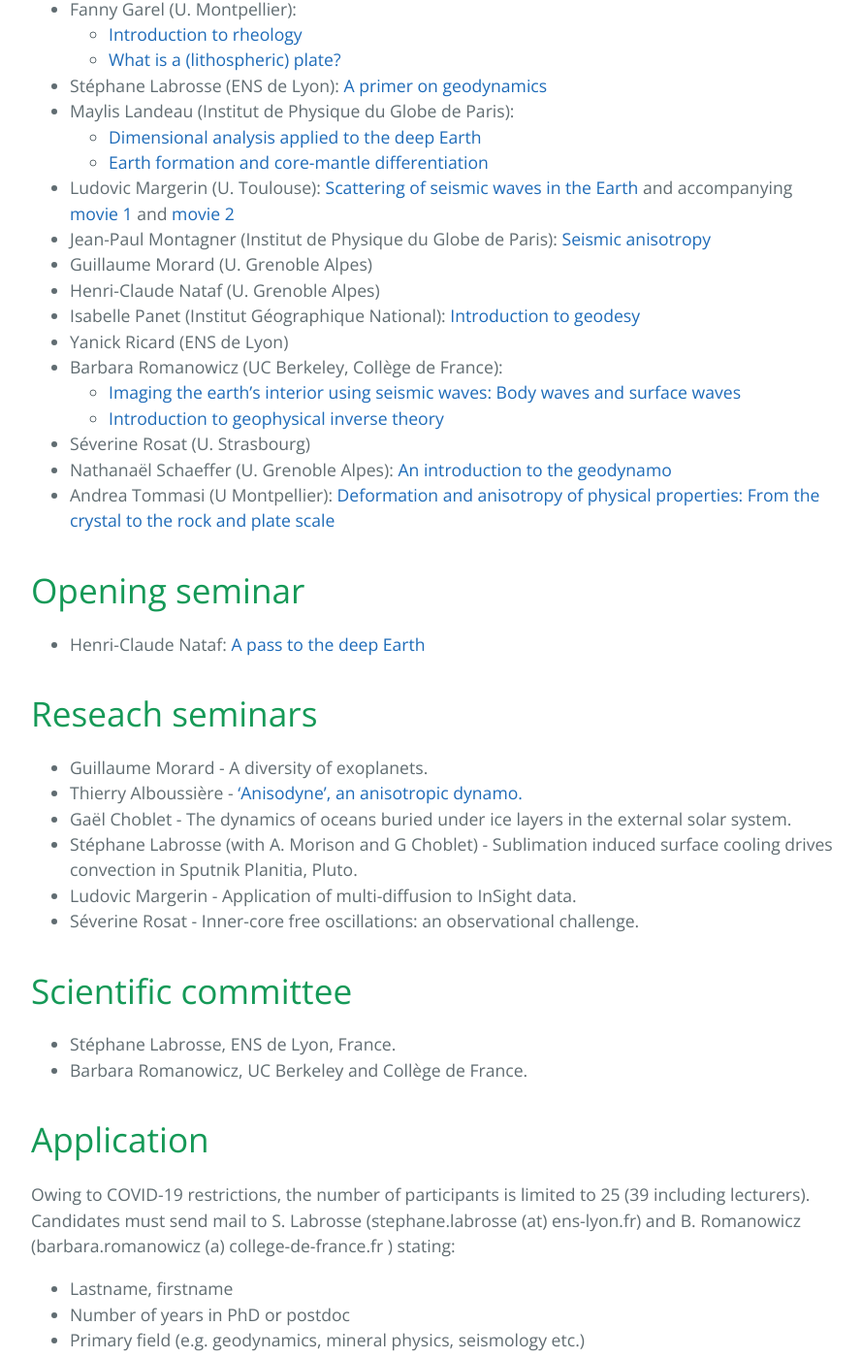
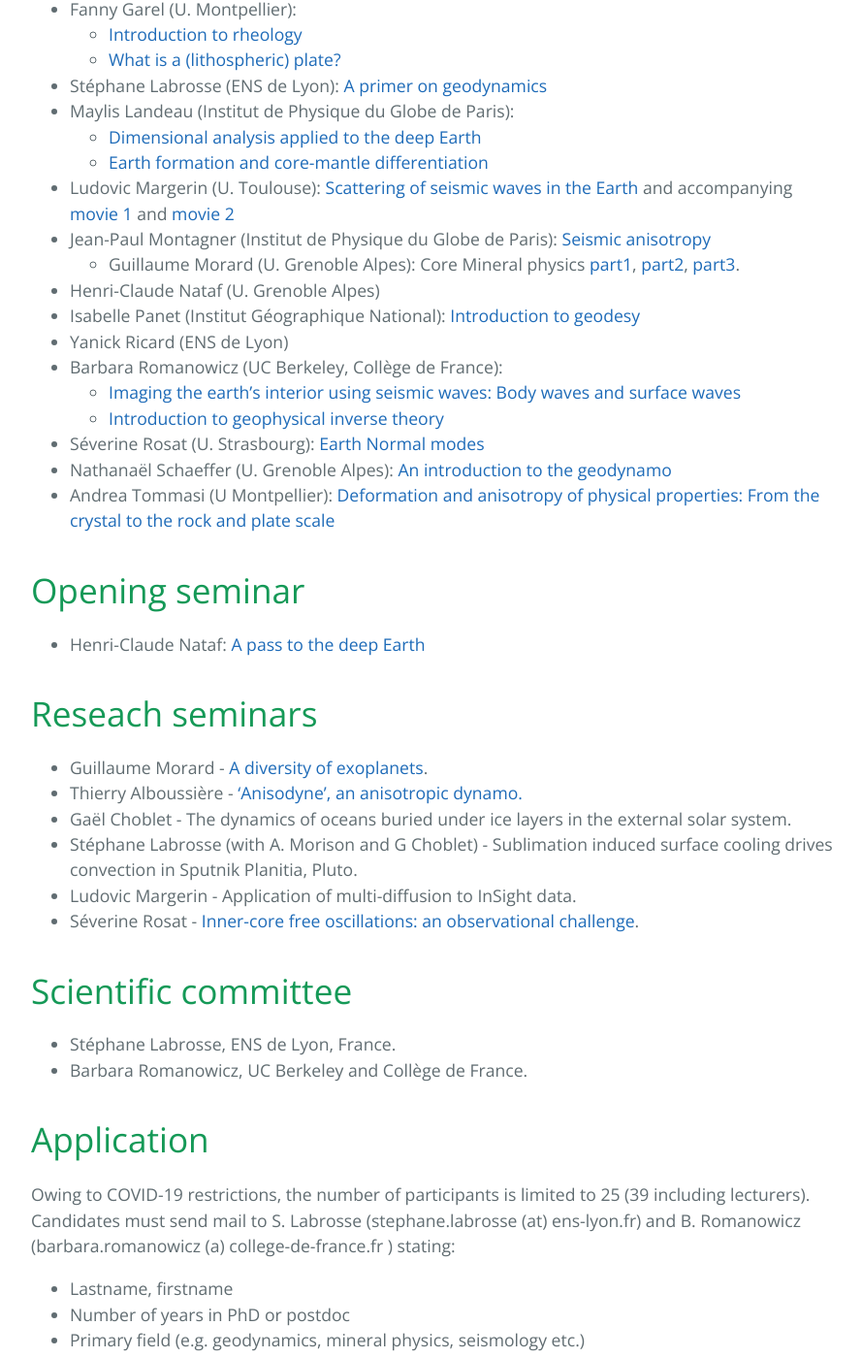
Before and after one commit to GeophysicsHouches2021/GeophysicsHouches2021.github.io, a Jekyll site: the page built from index.md, in a window 1280 px wide and 1400 px high, scrolled down 1372 px. Shown: the whole window at 97% size, without its empty margins (192-1081 px from the left). Built offline with Jekyll 4.4.1, drawn with Linux system fonts in a browser that asks for light colours.

Commit message:
adds Severine's and Guillaume's lectures

```diff
--- a/index.md
+++ b/index.md
@@ -51,14 +51,17 @@ organised.
   and accompanying [movie 1](http://perso.ens-lyon.fr/stephane.labrosse/Lectures/Margerin_volcano_Ksc.mp4) and [movie 2](http://perso.ens-lyon.fr/stephane.labrosse/Lectures/Margerin_volcano_Ktt.mp4)
 * Jean-Paul Montagner (Institut de Physique du Globe de Paris):
   [Seismic anisotropy](http://perso.ens-lyon.fr/stephane.labrosse/Lectures/210709Houches-Montagner.pdf)
-* Guillaume Morard (U. Grenoble Alpes)
+  * Guillaume Morard (U. Grenoble Alpes): Core Mineral physics
+    [part1](http://perso.ens-lyon.fr/stephane.labrosse/Lectures/Morard_Cours_HP_Tools.pdf),
+    [part2](http://perso.ens-lyon.fr/stephane.labrosse/Lectures/Morard_Cours-diagnostics.pdf),
+	[part3](http://perso.ens-lyon.fr/stephane.labrosse/Lectures/Morard_Cours-Core.pdf).
 * Henri-Claude Nataf (U. Grenoble Alpes)
 * Isabelle Panet (Institut Géographique National): [Introduction to geodesy](http://perso.ens-lyon.fr/stephane.labrosse/Lectures/Cours_Intro_Geodesie.pdf)
 * Yanick Ricard (ENS de Lyon)
 * Barbara Romanowicz (UC Berkeley, Collège de France):
   * [Imaging the earth’s interior using seismic waves: Body waves and surface waves](http://perso.ens-lyon.fr/stephane.labrosse/Lectures/romanowicz-sismo1.pdf)
   * [Introduction to geophysical inverse theory](http://perso.ens-lyon.fr/stephane.labrosse/Lectures/romanowicz-inverse-final.pdf)
-* Séverine Rosat (U. Strasbourg)
+* Séverine Rosat (U. Strasbourg): [Earth Normal modes](http://perso.ens-lyon.fr/stephane.labrosse/Lectures/Rosat_modes-propres_light.pdf)
 * Nathanaël Schaeffer (U. Grenoble Alpes): [An introduction to the geodynamo](http://perso.ens-lyon.fr/stephane.labrosse/Lectures/geodynamo_houches2021.pdf)
 * Andrea Tommasi (U Montpellier): [Deformation and anisotropy of physical properties:
 From the crystal to the rock and plate scale](http://perso.ens-lyon.fr/stephane.labrosse/Lectures/2021-Tommasi-Deformation&Anisotropy.pdf)
@@ -68,13 +71,13 @@ From the crystal to the rock and plate scale](http://perso.ens-lyon.fr/stephane.
 
 # Reseach seminars
 
-* Guillaume Morard - A diversity of exoplanets.
+* Guillaume Morard - [A diversity of exoplanets](http://perso.ens-lyon.fr/stephane.labrosse/Lectures/Morard_Exoplanets-Depot-2.pdf).
 * Thierry Alboussière - ['Anisodyne', an anisotropic dynamo.](http://perso.ens-lyon.fr/stephane.labrosse/Lectures/Anisodyne.pdf)
 * Gaël Choblet - The dynamics of oceans buried under ice layers in the
 external solar system.
 * Stéphane Labrosse (with A. Morison and G Choblet) - Sublimation induced surface cooling drives convection in Sputnik Planitia, Pluto.
 * Ludovic Margerin - Application of multi-diffusion to InSight data.
-* Séverine Rosat - Inner-core free oscillations: an observational challenge.
+* Séverine Rosat - [Inner-core free oscillations: an observational challenge](http://perso.ens-lyon.fr/stephane.labrosse/Lectures/Rosat_Seminaire1S1.pdf).
 
 # Scientific committee
 
```
